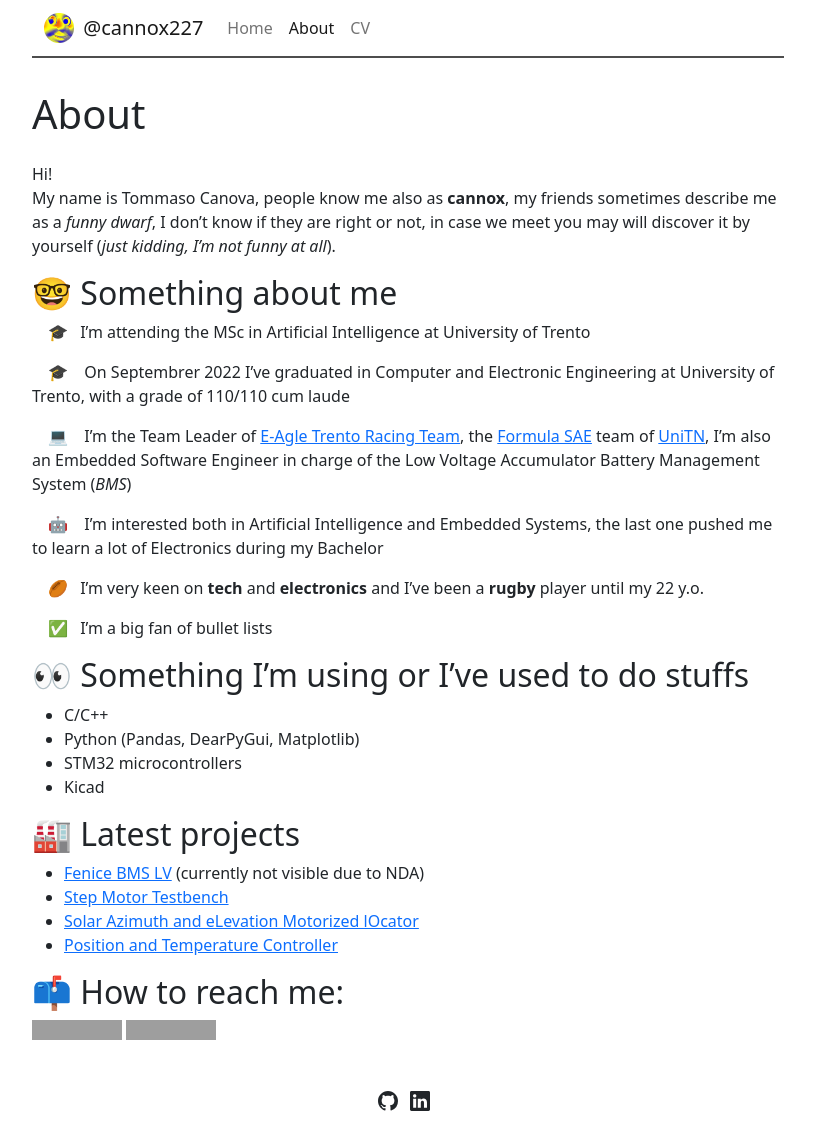
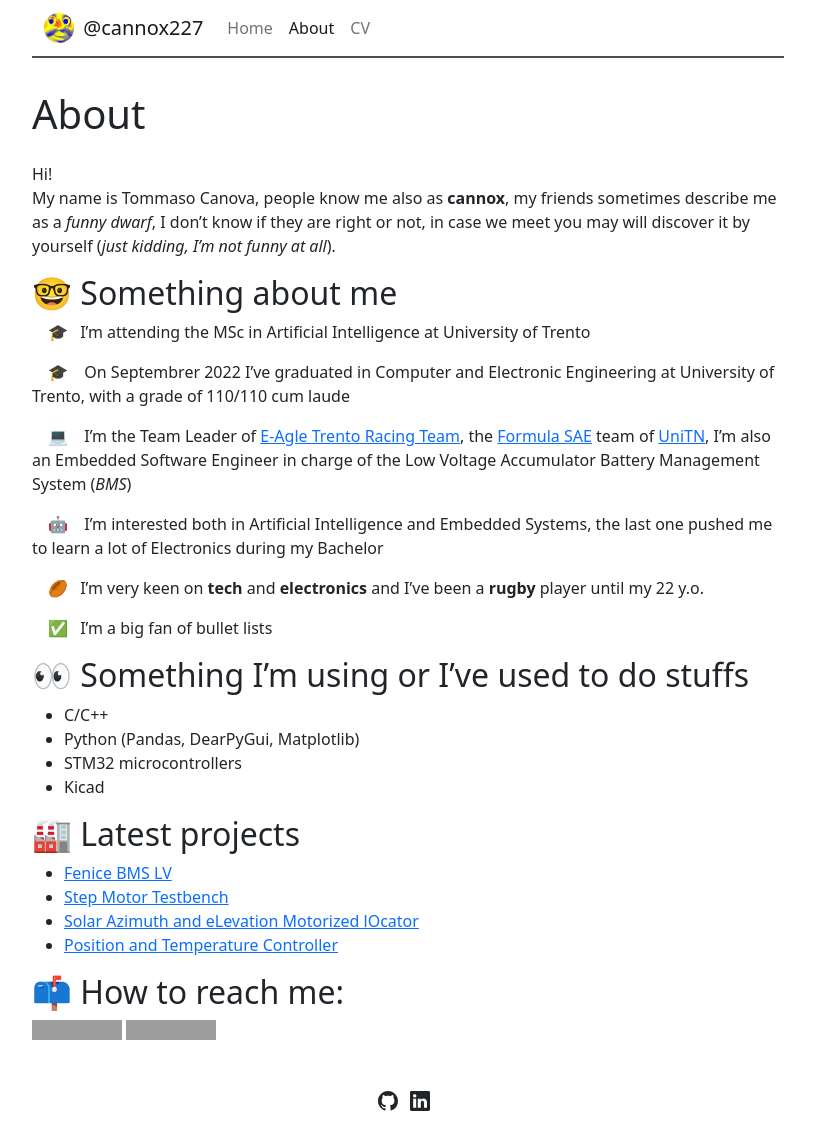
Before and after one commit to cannox227/cannox227.github.io, a Jekyll site: the page built from about.md, in a window 1280 px wide. Shown: the whole page, without its empty margins (232-1047 px from the left). Built offline with Jekyll 4.4.1, drawn with Linux system fonts in a browser that asks for light colours; grey boxes are pictures that could not be loaded.

Commit message:
Update about.md

```diff
--- a/about.md
+++ b/about.md
@@ -29,7 +29,7 @@ My name is Tommaso Canova, people know me also as __cannox__, my friends sometim
 
 ## 🏭 Latest projects
 
-- [Fenice BMS LV](https://github.com/cannox227/fenice-bms-lv) (currently not visible due to NDA)
+- [Fenice BMS LV](https://github.com/cannox227/fenice-bms-lv)
 - [Step Motor Testbench](https://github.com/cannox227/Step-Motor-Test-Bench)
 - [Solar Azimuth and eLevation Motorized lOcator](https://github.com/cannox227/Solar-Azimuth-and-eLevation-Motorized-lOcator)
 - [Position and Temperature Controller](https://github.com/cannox227/Position-and-Temperature-Controller)
```
